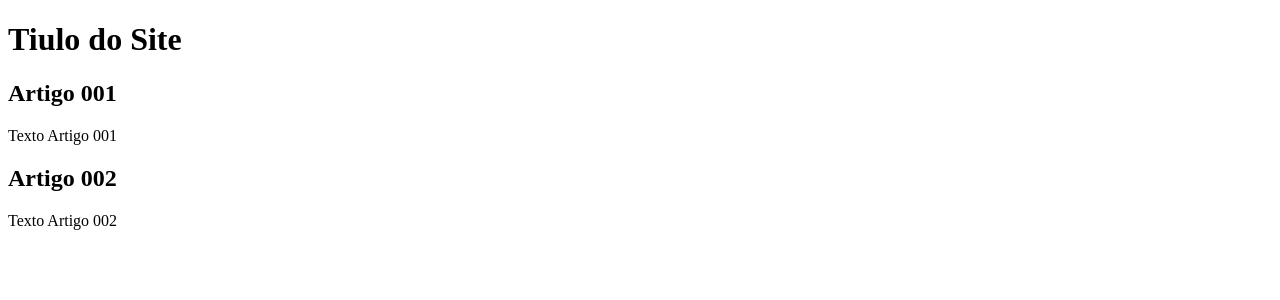
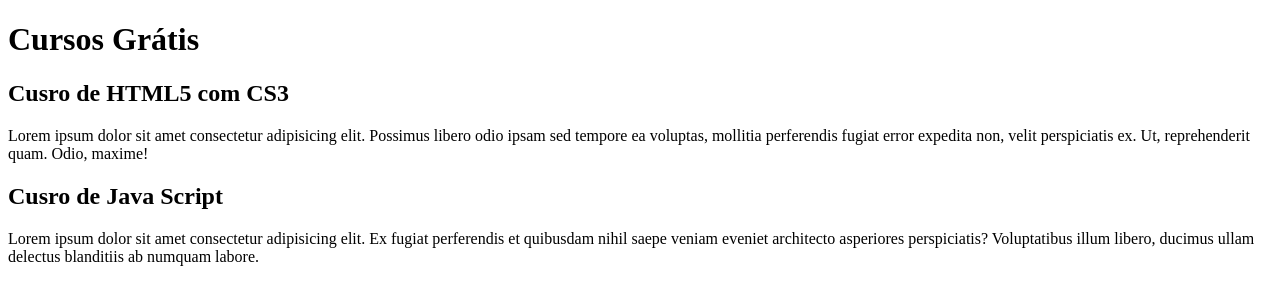
Before and after one commit to carloscosta12/projeto-site, a plain HTML site: page index.html in a window 1280 px wide. Drawn offline with Linux system fonts and the light colour scheme.

Commit message:
Comecei a escrever o conteúdo

```diff
--- a/index.html
+++ b/index.html
@@ -9,15 +9,21 @@
 <body>
     <main>
         <header>
-            <h1>Tiulo do Site</h1>
+            <h1>Cursos Grátis</h1>
         </header>
         <article>
-            <h2>Artigo 001</h2>
-            <p>Texto Artigo 001</p>
+            <h2>Cusro de HTML5 com CS3</h2>
+            <p>Lorem ipsum dolor sit amet consectetur adipisicing elit.
+            Possimus libero odio ipsam sed tempore ea voluptas, mollitia
+            perferendis fugiat error expedita non, velit perspiciatis ex.
+            Ut, reprehenderit quam. Odio, maxime!</p>
         </article>
         <article>
-            <h2>Artigo 002</h2>
-            <p>Texto Artigo 002</p>
+            <h2>Cusro de Java Script</h2>
+            <p>Lorem ipsum dolor sit amet consectetur adipisicing elit.
+            Ex fugiat perferendis et quibusdam nihil saepe veniam eveniet
+            architecto asperiores perspiciatis? Voluptatibus illum libero,
+            ducimus ullam delectus blanditiis ab numquam labore.</p>
         </article>
     </main>
 
```
